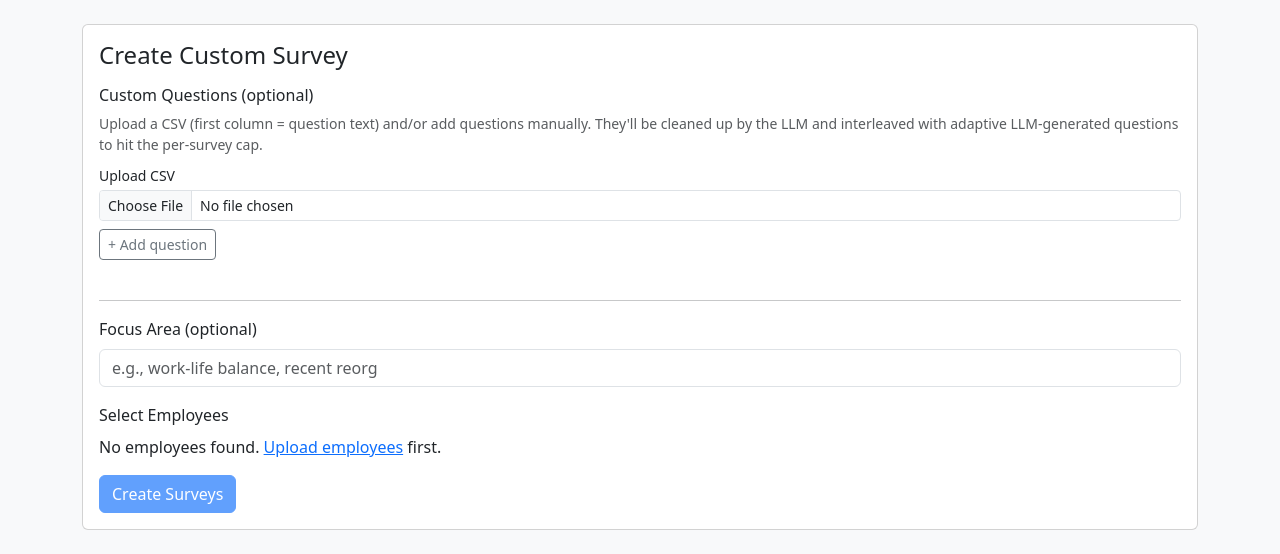
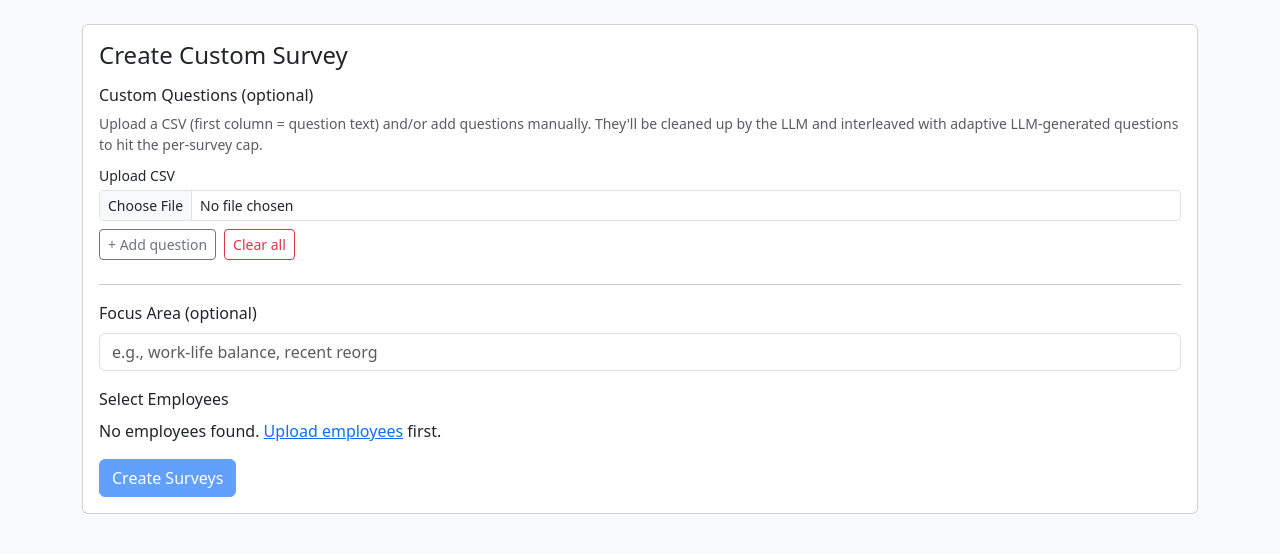
Before and after one commit to sentiment-sense-app/sentiment-sense-app, a Python web app: template app/templates/admin/create_survey.html in a window 1280 px wide. Shown: the top 554 px of the page. Run offline with Jinja, Linux system fonts and the light colour scheme; the template is opened without the code that fills it, so the values that code supplies are empty.

Commit message:
Add Clear all button for bulk-uploaded questions

```diff
--- a/app/templates/admin/create_survey.html
+++ b/app/templates/admin/create_survey.html
@@ -19,7 +19,10 @@
 
             <div id="questions_list" class="mb-2"></div>
 
-            <button type="button" class="btn btn-outline-secondary btn-sm mb-4" id="add_question">+ Add question</button>
+            <div class="d-flex gap-2 mb-4">
+                <button type="button" class="btn btn-outline-secondary btn-sm" id="add_question">+ Add question</button>
+                <button type="button" class="btn btn-outline-danger btn-sm" id="clear_questions">Clear all</button>
+            </div>
 
             <hr>
 
@@ -73,6 +76,11 @@
 
     document.getElementById('add_question').addEventListener('click', () => addQuestion());
 
+    document.getElementById('clear_questions').addEventListener('click', () => {
+        if (!list.children.length) return;
+        if (confirm('Clear all questions?')) list.replaceChildren();
+    });
+
     list.addEventListener('click', (e) => {
         if (e.target.matches('[data-remove]')) {
             e.target.closest('.question-row').remove();
```
